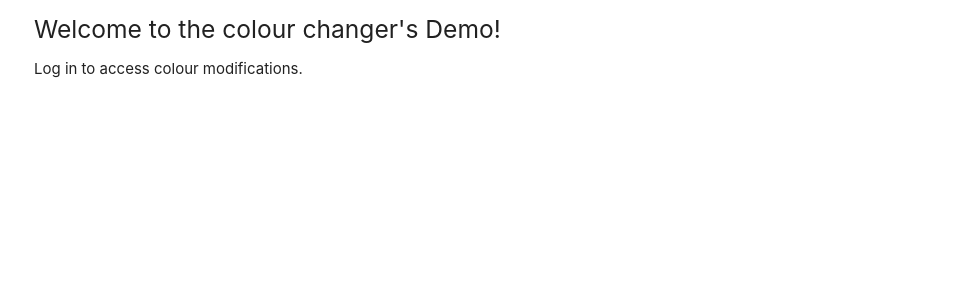
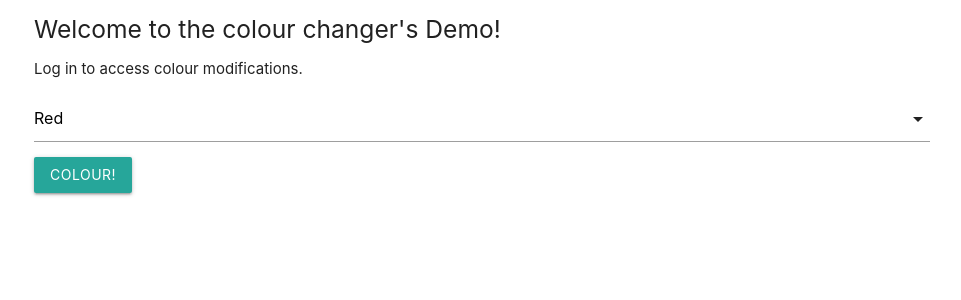
Before and after one commit to QuorglepleegJr/Flask, a Flask app: page /demo in a window 1280 px wide. Shown: the top 300 px of the page, without its empty margins (158-1119 px from the left). Run offline with Flask 3, Linux system fonts and the light colour scheme.

Commit message:
Finished colour changer

```diff
--- a/colour_changer/app.py
+++ b/colour_changer/app.py
@@ -1,4 +1,4 @@
-from flask import Flask, render_template, redirect, url_for
+from flask import Flask, render_template, redirect, url_for, request
 from flask_wtf import FlaskForm
 from wtforms import StringField, SubmitField, SelectField
 
@@ -35,17 +35,18 @@ class DemoColourForm(FlaskForm):
         ("amber", "Amber"),
         ("orange", "Orange"),
         ("deep-orange", "Deep Orange"),
-        #("brown", "Brown"),
-        #("grey", "Grey"),
-        #("blue-grey", "Blue Grey"),
-        #("black", "Black"),
-        #("white", "White"),
-        #("transparent", "Transparent"),
+        ("brown", "Brown"),
+        ("grey", "Grey"),
+        ("blue-grey", "Blue Grey"),
+        ("black", "Black"),
+        ("white", "White"),
+        ("transparent", "Transparent"),
         ])
 
 class FullColourForm(DemoColourForm):
 
     modify = SelectField("Modification", choices=[
+        ("", "None"),
         ("lighten", "Lighten"),
         ("darken", "Darken"),
         ("accent", "Accent"),
@@ -75,7 +76,7 @@ def login():
 
         if (username, password) in VALID_LOGINS:
 
-            return redirect(url_for("full_access"))
+            return redirect(url_for("full_access", username=username))
 
         return render_template("login.html", form=login_form, login_error="Invalid login.")
 
@@ -86,4 +87,48 @@ def demo_access():
 
     demo_colour = DemoColourForm()
 
-    return render_template("demo_colour.html", form = demo_colour)
+    colour = "transparent"
+
+    if demo_colour.is_submitted():
+
+        colour = demo_colour.base.data
+
+    return render_template("demo_colour.html", form=demo_colour, colour=colour)
+
+@app.route('/full', methods=['GET','POST'])
+def full_access():
+
+    try:
+
+        username = request.args['username']
+
+        if username not in [user[0] for user in VALID_LOGINS]:
+
+            return redirect(url_for('login'))
+
+    except KeyError:
+
+        return redirect(url_for('login'))
+
+    else:
+
+        full_colour = FullColourForm()
+
+        colour = "transparent"
+
+        if full_colour.is_submitted():
+
+            if full_colour.modify.data == "" or full_colour.base.data in ["black","white","transparent"]:
+
+                colour = full_colour.base.data
+
+            elif full_colour.base.data in ["brown","grey","blue-grey"] and full_colour.modify.data == "accent":
+
+                colour = full_colour.base.data
+
+            else:
+
+                colour = f"{full_colour.base.data} {full_colour.modify.data}-{full_colour.strength.data}"
+
+
+        return render_template("full_colour.html", form=full_colour, colour=colour, username=username)
--- a/colour_changer/templates/demo_colour.html
+++ b/colour_changer/templates/demo_colour.html
@@ -13,24 +13,22 @@
 </head>
 <body>
 
-    <!-- Compiled and minified JavaScript -->
-    <script src="https://cdnjs.cloudflare.com/ajax/libs/materialize/1.0.0/js/materialize.min.js"></script>
-
-    <script>
-        document.addEventListener('DOMContentLoaded', function() {
-        var elems = document.querySelectorAll('select');
-        var instances = M.FormSelect.init(elems, options);
-        });
-    </script>
-
-    <div class="container">
+    <div class="container {{colour}}">
         <h5>Welcome to the colour changer's Demo!</h5>
         <p>Log in to access colour modifications.</p>
         <form action="" method="POST" class="form-inline">
             {{ form.csrf }}
-            <select name="base" id="base_select">Base:</select>
+            <div class="input-field col s12">
+                {{form.base}}
+            </div>
+            <button type="submit" class="btn btn-primary">Colour!</button>
         </form>
     </div>
 
+    <!-- Compiled and minified JavaScript -->
+    <script src="https://cdnjs.cloudflare.com/ajax/libs/materialize/1.0.0/js/materialize.min.js"></script>
+
+    <script>M.AutoInit()</script>
+
 </body>
 </html>
```
Also changed, not shown: colour_changer/templates/full_colour.html (+29 -1 lines), colour_changer/templates/home.html (+7 -0 lines).
